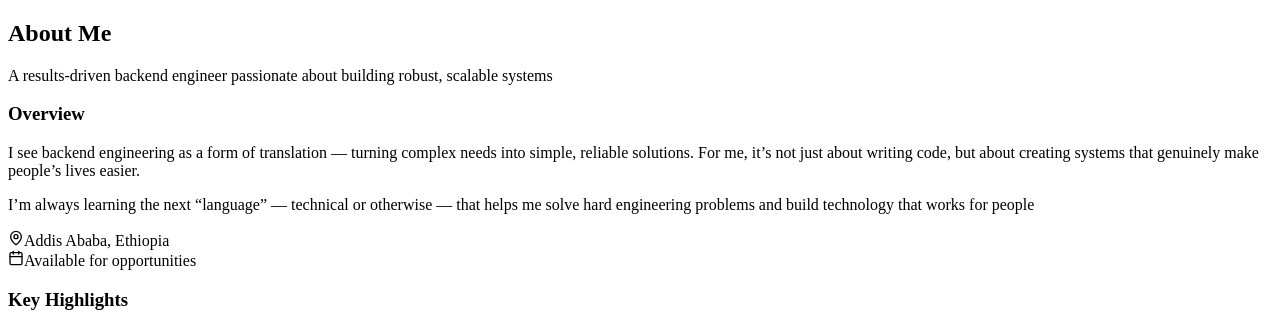
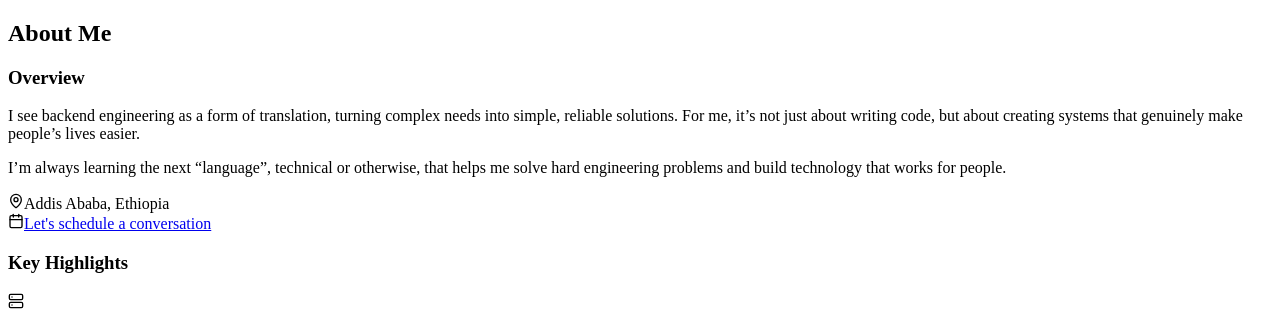
Before and after one commit to cyrmee/portfolio, a Next.js app: page /Index in a window 1280 px wide. Shown: the part 487-800 px from the top of the page. Built offline with nearby package versions, Linux system fonts and the light colour scheme.

Commit message:
Update portfolio: remove About subtitle, update overview text, add Calendly link, and adjust backgrounds
Co-authored-by: cyrmee <70317125+cyrmee@users.noreply.github.com>

```diff
--- a/src/components/portfolio/About.tsx
+++ b/src/components/portfolio/About.tsx
@@ -63,10 +63,6 @@ const About = () => {
             <h2 className="text-4xl font-bold text-foreground mb-4">
               About Me
             </h2>
-            <p className="text-xl text-muted-foreground max-w-2xl mx-auto">
-              A results-driven backend engineer passionate about building
-              robust, scalable systems
-            </p>
           </div>
 
           <div className="grid md:grid-cols-2 gap-12 mb-16">
@@ -76,15 +72,15 @@ const About = () => {
               </h3>
               <div className="space-y-4 text-muted-foreground">
                 <p>
-                  I see backend engineering as a form of translation — turning
+                  I see backend engineering as a form of translation, turning
                   complex needs into simple, reliable solutions. For me, it’s
                   not just about writing code, but about creating systems that
                   genuinely make people’s lives easier.
                 </p>
                 <p>
-                  I’m always learning the next “language” — technical or
-                  otherwise — that helps me solve hard engineering problems and
-                  build technology that works for people
+                  I’m always learning the next “language”, technical or
+                  otherwise, that helps me solve hard engineering problems and
+                  build technology that works for people.
                 </p>
                 <div className="flex items-center space-x-4 text-sm">
                   <div className="flex items-center">
@@ -93,7 +89,14 @@ const About = () => {
                   </div>
                   <div className="flex items-center">
                     <LuCalendar className="h-4 w-4 mr-1 text-primary" />
-                    Available for opportunities
+                    <a
+                      href="https://calendly.com/cyrmee"
+                      target="_blank"
+                      rel="noopener noreferrer"
+                      className="hover:text-primary transition-colors"
+                    >
+                      Let's schedule a conversation
+                    </a>
                   </div>
                 </div>
               </div>
@@ -131,7 +134,7 @@ const About = () => {
                   {skills.map((skill) => (
                     <Badge
                       key={skill}
-                      className="px-4 py-2 text-sm font-medium bg-muted text-foreground border border-border hover:bg-primary hover:text-primary-foreground transition-colors cursor-default shadow-soft"
+                      className="px-4 py-2 text-sm font-medium bg-white text-foreground border border-border hover:bg-primary hover:text-primary-foreground transition-colors cursor-default shadow-soft"
                     >
                       {skill}
                     </Badge>
--- a/src/components/portfolio/Experience.tsx
+++ b/src/components/portfolio/Experience.tsx
@@ -129,7 +129,7 @@ const Experience = () => {
                     {exp.technologies.map((tech) => (
                       <div
                         key={tech}
-                        className="inline-flex items-center rounded-full px-2.5 py-0.5 text-xs font-semibold transition-colors focus:outline-none focus:ring-2 focus:ring-ring focus:ring-offset-2 hover:bg-secondary/80 bg-muted text-foreground border border-border"
+                        className="inline-flex items-center rounded-full px-2.5 py-0.5 text-xs font-semibold transition-colors focus:outline-none focus:ring-2 focus:ring-ring focus:ring-offset-2 hover:bg-secondary/80 bg-white text-foreground border border-border"
                       >
                         {tech}
                       </div>
--- a/src/components/portfolio/Projects.tsx
+++ b/src/components/portfolio/Projects.tsx
@@ -67,7 +67,7 @@ const Projects = () => {
                       <Badge
                         key={tech}
                         variant="secondary"
-                        className="bg-muted text-foreground border border-border"
+                        className="bg-white text-foreground border border-border"
                       >
                         {tech}
                       </Badge>
--- a/src/index.css
+++ b/src/index.css
@@ -9,7 +9,7 @@
     --background: 22 27% 80%; /* #DAC9BF Light beige background */
     --foreground: 300 3% 13%; /* #232123 Dark gray text */
 
-    --card: 22 27% 85%; /* Lighter beige for cards */
+    --card: 22 27% 78%; /* Slightly darker beige for cards, closer to background */
     --card-foreground: 300 3% 13%; /* #232123 Dark gray text */
 
     --popover: 22 27% 85%; /* Lighter beige for popovers */
```
